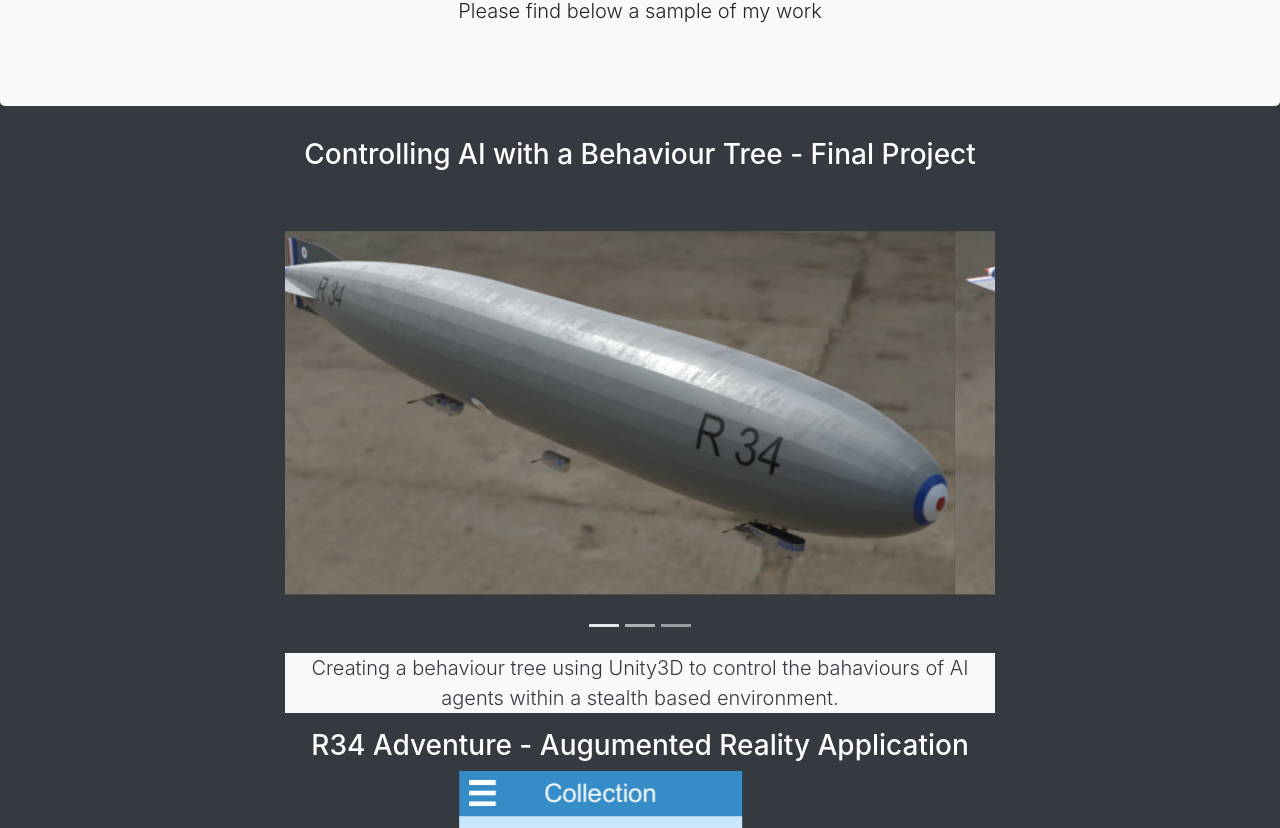
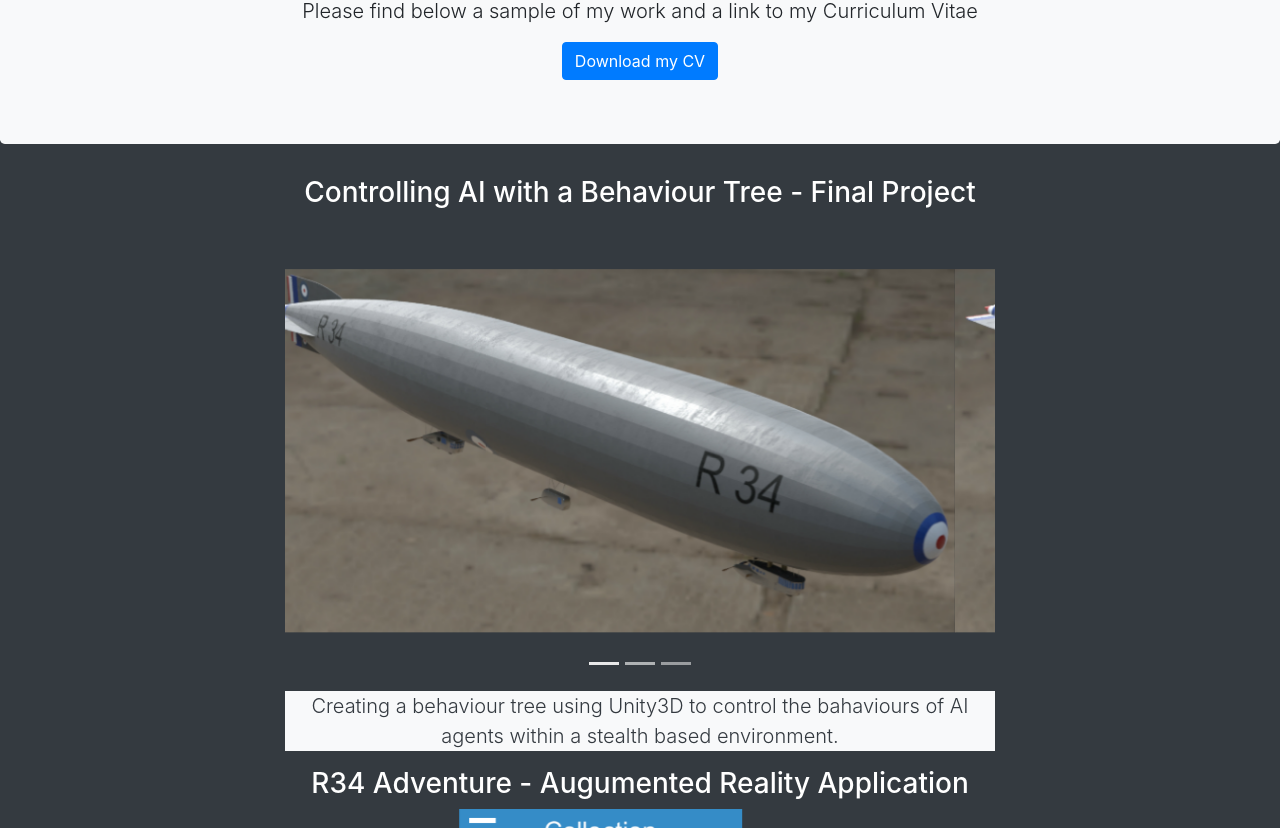
Before and after one commit to HenryWilliam95/henrywilliam95.github.io, a plain HTML site: page portfolio.html in a window 1280 px wide. Shown: the part 199-1027 px from the top of the page. Drawn offline with nearby package versions, Linux system fonts and the light colour scheme.

Commit message:
Updated portfolio

```diff
--- a/portfolio.html
+++ b/portfolio.html
@@ -40,7 +40,8 @@
     <div class="jumbotron bg-light justify-content-center">
       <div class="container-fluid text-center">
         <h1 class="display-4">Portfolio</h1>
-        <p class="lead">Please find below a sample of my work</p>
+        <p class="lead">Please find below a sample of my work and a link to my Curriculum Vitae</p>
+        <a class="btn btn-primary" href="PDFs/permit.pdf" target="_blank" role="button">Download my CV</a>
       </div>
     </div>
 
@@ -178,7 +179,7 @@
         </div>
       </div>
       <article class="container bg-light text-dark">
-        <p class="lead">hhhhhhkdshjfldsajf sjg;lksa djlkgkdsjfljdsaflk ;jdsa;fjs dafksajd;f jsdfjsd;lfkj s;dfj</p>
+        <p class="lead">During my second year of University for my Networking module I was required to create a chat room.  The client was written in C# and the server was written in C++.</p>
       </article>
     </div>
 
@@ -229,7 +230,6 @@
         <p class="lead">hhhhhhkdshjfldsajf sjg;lksa djlkgkdsjfljdsaflk ;jdsa;fjs dafksajd;f jsdfjsd;lfkj s;dfj</p>
       </article>
     </div>
-
   </div>
 </section>
 
```
Also changed, not shown: 1 other file.
